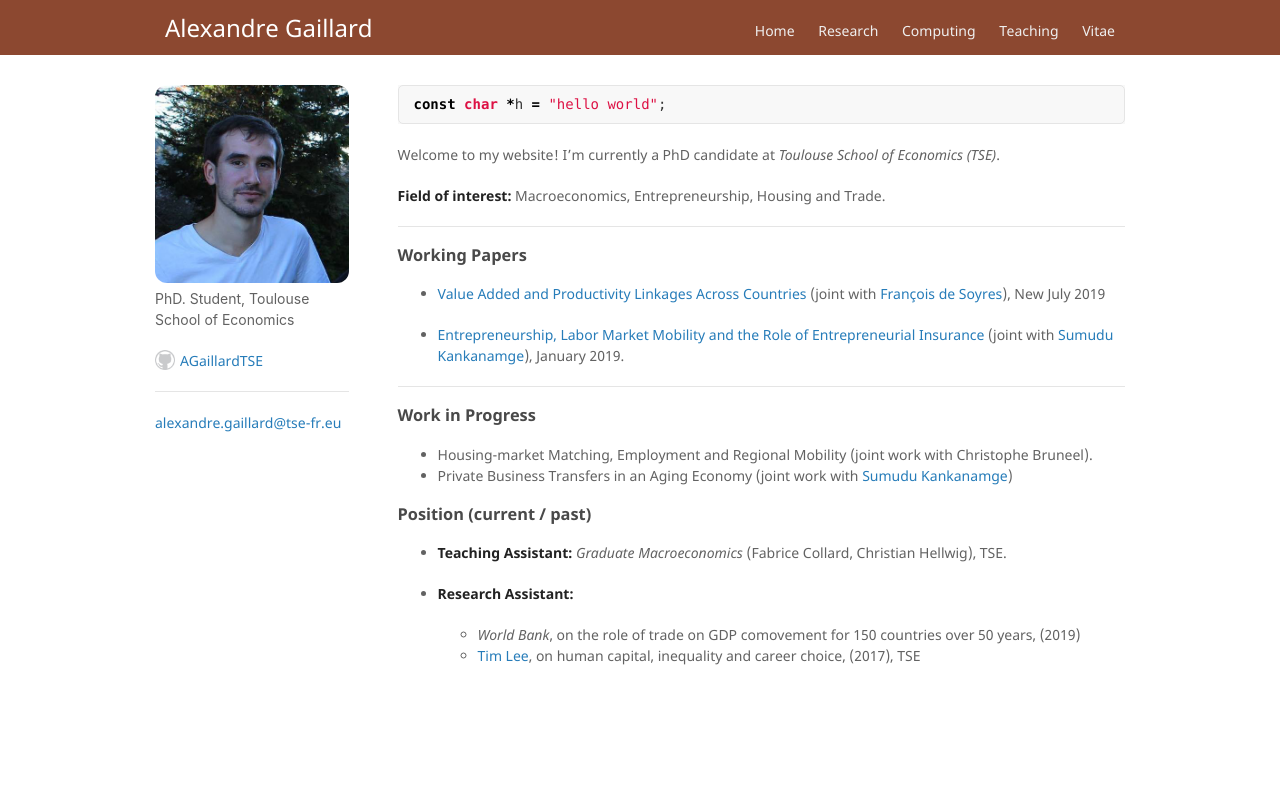
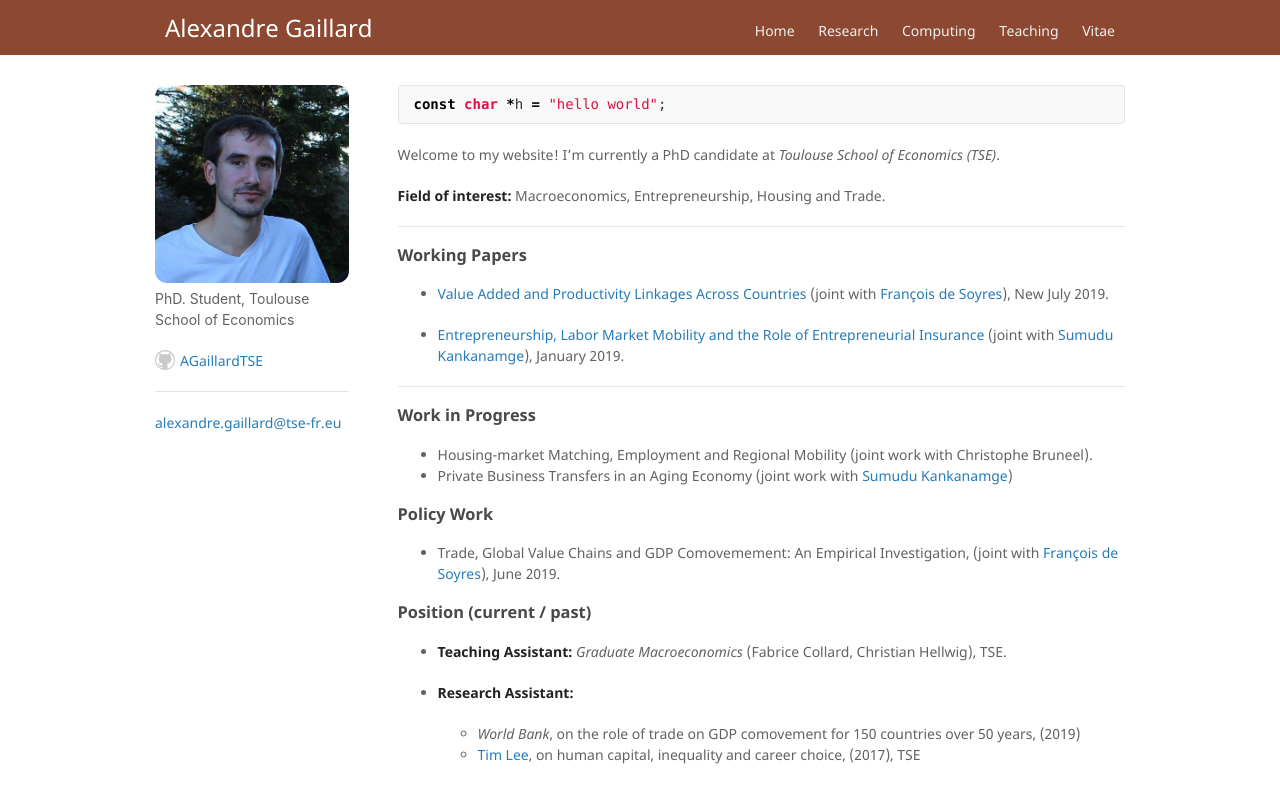
Before and after one commit to AGaillardTSE/AGaillardTSE.github.io, a Jekyll site: the page built from index.md, in a window 1280 px wide. Shown: the top 803 px of the page. Built offline with Jekyll 4.4.1, drawn with Linux system fonts in a browser that asks for light colours.

Commit message:
Update index.md

```diff
--- a/index.md
+++ b/index.md
@@ -14,7 +14,7 @@ Welcome to my website! I’m currently a PhD candidate at *Toulouse School of Ec
 
 ### Working Papers
 
-*   [Value Added and Productivity Linkages Across Countries](http://agaillard.eu/projects/TCP/) (joint with [François de Soyres](https://sites.google.com/site/francoisdesoyres/research)), New July 2019
+*   [Value Added and Productivity Linkages Across Countries](http://agaillard.eu/projects/TCP/) (joint with [François de Soyres](https://sites.google.com/site/francoisdesoyres/research)), New July 2019.
 
 *   [Entrepreneurship, Labor Market Mobility and the Role of Entrepreneurial Insurance](http://agaillard.eu/projects/ELMM/) (joint with [Sumudu Kankanamge](http://kankanamge.free.fr/)), January 2019.
 
@@ -25,6 +25,8 @@ Welcome to my website! I’m currently a PhD candidate at *Toulouse School of Ec
 *   Housing-market Matching, Employment and Regional Mobility (joint work with Christophe Bruneel).
 *   Private Business Transfers in an Aging Economy (joint work with [Sumudu Kankanamge](http://kankanamge.free.fr/))
 
+### Policy Work
+*   Trade, Global Value Chains and GDP Comovemement: An Empirical Investigation, (joint with [François de Soyres](https://sites.google.com/site/francoisdesoyres/research)), June 2019.
 
 ### Position (current / past)
 
```
